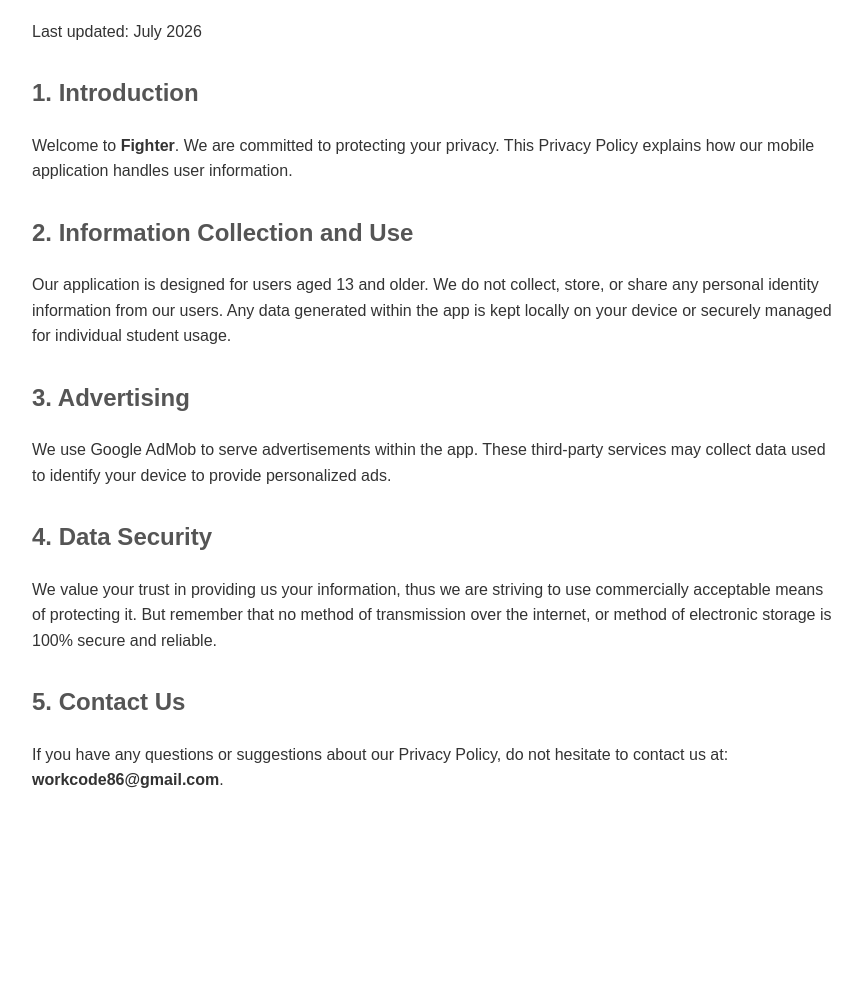
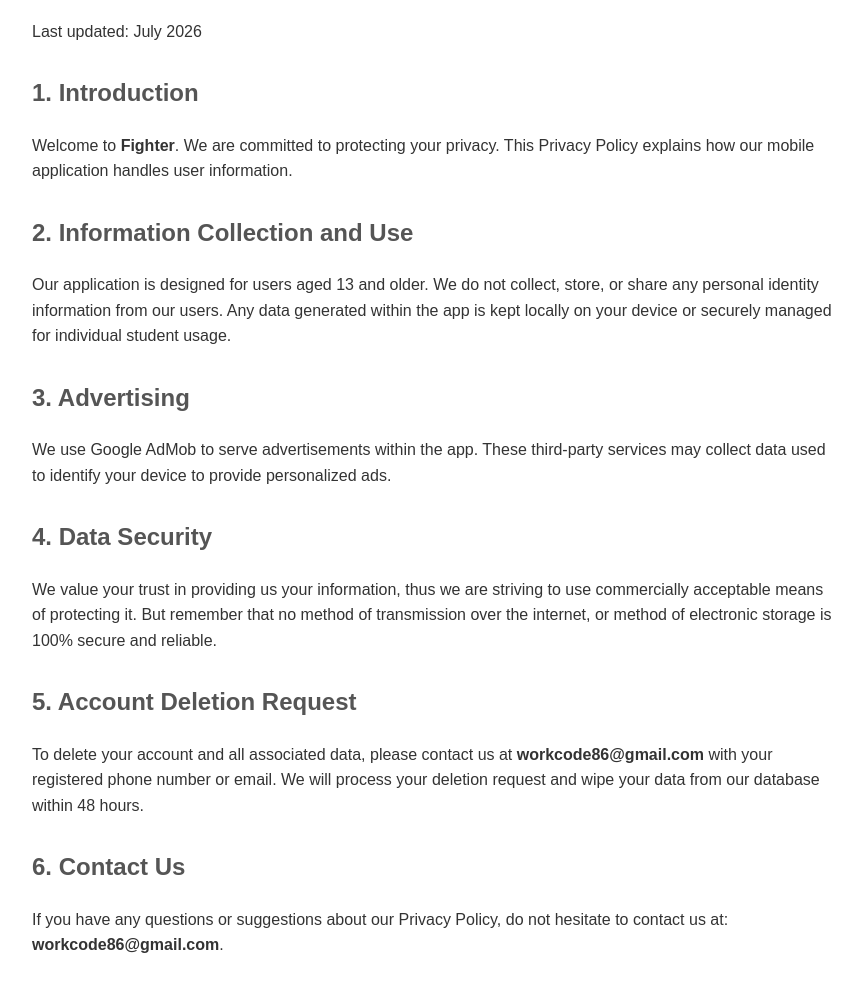
Before and after one commit to workcode86/fighter-privacy, a plain HTML site: page index.html in a window 1280 px wide. Shown: the part 106-1098 px from the top of the page, without its empty margins (208-1071 px from the left). Before the commit the page ends 939 px from the top, so only its background shows below. Drawn offline with Linux system fonts and the light colour scheme.

Commit message:
index.html

```diff
--- a/index.html
+++ b/index.html
@@ -26,7 +26,10 @@
     <h2>4. Data Security</h2>
     <p>We value your trust in providing us your information, thus we are striving to use commercially acceptable means of protecting it. But remember that no method of transmission over the internet, or method of electronic storage is 100% secure and reliable.</p>
 
-    <h2>5. Contact Us</h2>
+    <h2>5. Account Deletion Request</h2>
+    <p>To delete your account and all associated data, please contact us at <strong>workcode86@gmail.com</strong> with your registered phone number or email. We will process your deletion request and wipe your data from our database within 48 hours.</p>
+
+    <h2>6. Contact Us</h2>
     <p>If you have any questions or suggestions about our Privacy Policy, do not hesitate to contact us at: <strong>workcode86@gmail.com</strong>.</p>
 </body>
 </html>
```
